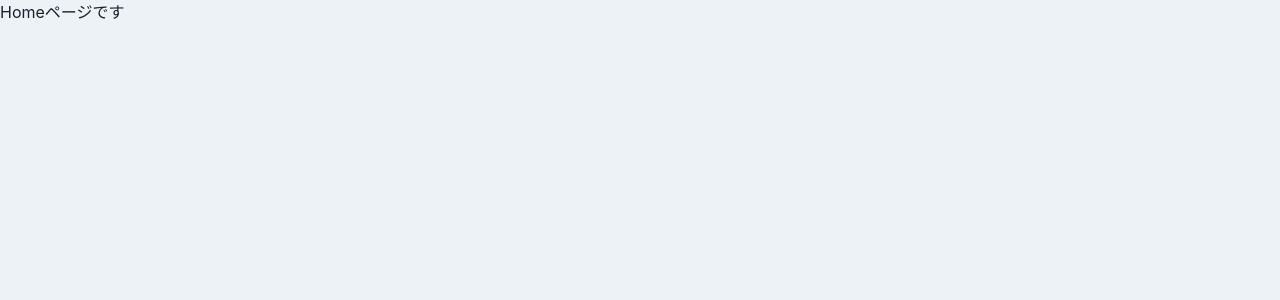
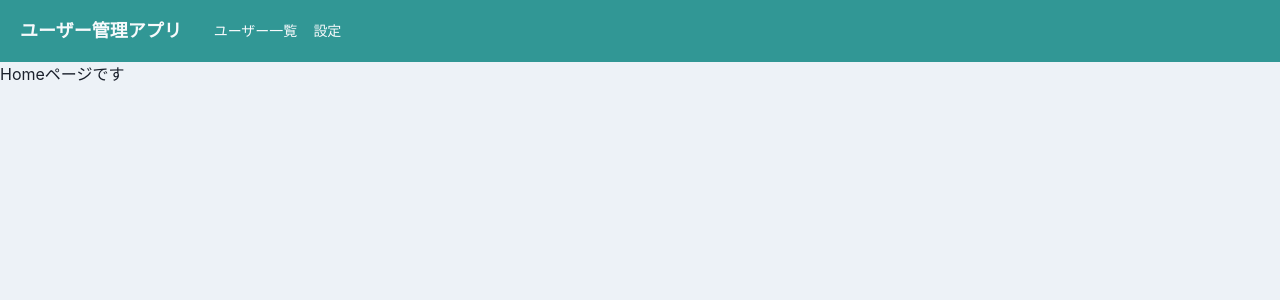
Before and after one commit to somelab-0618/simple-user-manage-app, a React (Create React App) app: page /home in a window 1280 px wide. Shown: the top 300 px of the page. Built offline with nearby package versions, Linux system fonts and the light colour scheme.

Commit message:
ヘッダーのコンポーネント化

```diff
--- /dev/null
+++ b/src/components/atoms/button/MenuIconButton.tsx
@@ -0,0 +1,21 @@
+import { memo, VFC } from 'react';
+import { HamburgerIcon } from '@chakra-ui/icons';
+import { IconButton } from '@chakra-ui/react';
+
+type Props = {
+  onOpen: () => void;
+};
+
+export const MenuIconButton: VFC<Props> = memo((props) => {
+  const { onOpen } = props;
+  return (
+    <IconButton
+      aria-label='メニューボタン'
+      icon={<HamburgerIcon />}
+      size='md'
+      variant='unstyled'
+      display={{ base: 'block', md: 'none' }}
+      onClick={onOpen}
+    />
+  );
+});
--- /dev/null
+++ b/src/components/molecules/MenuDrower.tsx
@@ -0,0 +1,30 @@
+import {
+  Button,
+  Drawer,
+  DrawerBody,
+  DrawerContent,
+  DrawerOverlay,
+} from '@chakra-ui/react';
+import { memo, VFC } from 'react';
+
+type Props = {
+  onClose: () => void;
+  isOpen: boolean;
+};
+
+export const MenuDrawer: VFC<Props> = memo((props) => {
+  const { onClose, isOpen } = props;
+  return (
+    <Drawer placement='left' size='xs' onClose={onClose} isOpen={isOpen}>
+      <DrawerOverlay>
+        <DrawerContent>
+          <DrawerBody p={0} bg='gray.100'>
+            <Button w='100%'>TOP</Button>
+            <Button w='100%'>ユーザー一覧</Button>
+            <Button w='100%'>設定</Button>
+          </DrawerBody>
+        </DrawerContent>
+      </DrawerOverlay>
+    </Drawer>
+  );
+});
--- /dev/null
+++ b/src/components/organisms/layout/Header.tsx
@@ -0,0 +1,39 @@
+import { Box, Flex, Heading, Link, useDisclosure } from '@chakra-ui/react';
+import { memo, VFC } from 'react';
+import { MenuIconButton } from '../../atoms/button/MenuIconButton';
+import { MenuDrawer } from '../../molecules/MenuDrower';
+
+export const Header: VFC = memo(() => {
+  const { isOpen, onOpen, onClose } = useDisclosure();
+  return (
+    <>
+      <Flex
+        as='nav'
+        bg='teal.500'
+        color={'gray.50'}
+        align={'center'}
+        justify={'space-between'}
+        padding={{ base: 3, md: 5 }}
+      >
+        <Flex align={'center'} as='a' mr={8} _hover={{ cursor: 'pointer' }}>
+          <Heading as='h1' fontSize={{ base: 'md', md: 'lg' }}>
+            ユーザー管理アプリ
+          </Heading>
+        </Flex>
+        <Flex
+          align={'center'}
+          fontSize={'sm'}
+          flexGrow={2}
+          display={{ base: 'none', md: 'flex' }}
+        >
+          <Box pr={4}>
+            <Link>ユーザー一覧</Link>
+          </Box>
+          <Link>設定</Link>
+        </Flex>
+        <MenuIconButton onOpen={onOpen} />
+      </Flex>
+      <MenuDrawer onClose={onClose} isOpen={isOpen} />
+    </>
+  );
+});
--- /dev/null
+++ b/src/components/templates/HeaderLayout.tsx
@@ -0,0 +1,16 @@
+import { memo, ReactNode, VFC } from 'react';
+import { Header } from '../organisms/layout/Header';
+
+type Props = {
+  children: ReactNode;
+};
+
+export const HeaderLayout: VFC<Props> = memo((props) => {
+  const { children } = props;
+  return (
+    <>
+      <Header />
+      {children}
+    </>
+  );
+});
--- a/src/router/Router.tsx
+++ b/src/router/Router.tsx
@@ -3,6 +3,7 @@
 
 import { Login } from '../components/pages/Login';
 import { Page404 } from '../components/pages/Page404';
+import { HeaderLayout } from '../components/templates/HeaderLayout';
 import { homeRoutes } from './HomeRoutes';
 
 export const Router: VFC = memo(() => {
@@ -21,7 +22,7 @@
                 exact={route.exact}
                 path={`${url}${route.path}`}
               >
-                {route.children}
+                <HeaderLayout>{route.children}</HeaderLayout>
               </Route>
             ))}
           </Switch>
```
